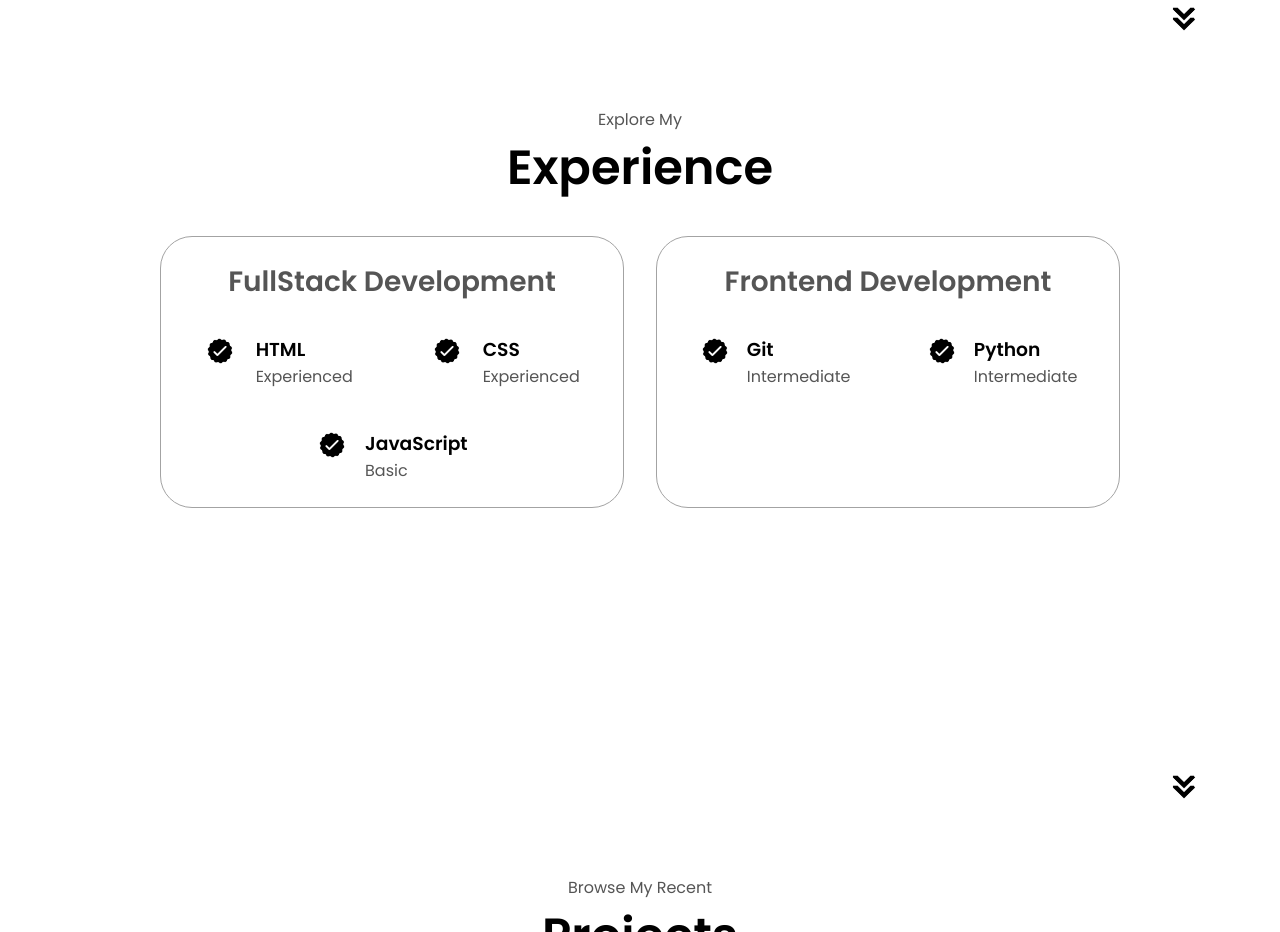
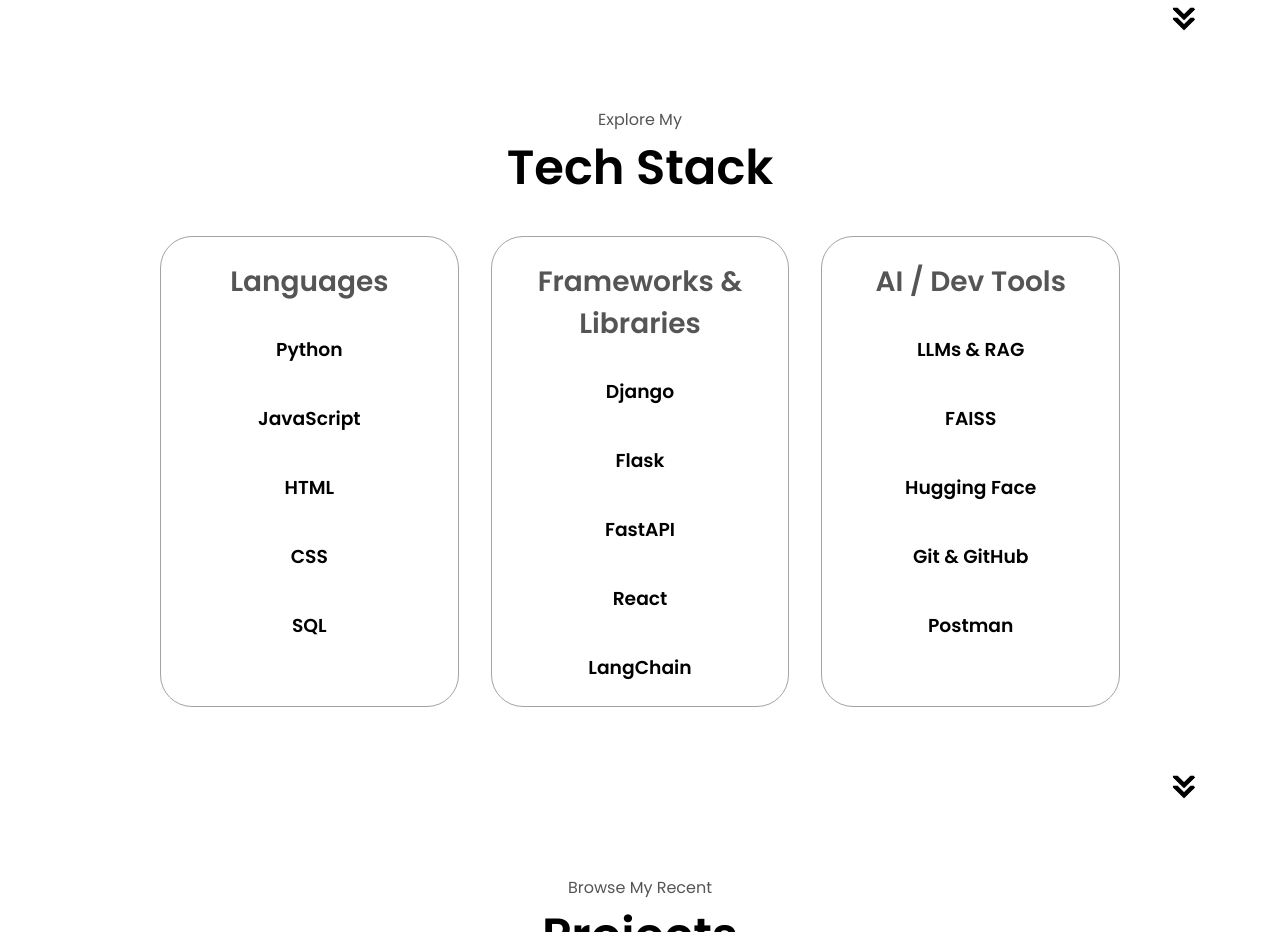
Before and after one commit to adithyankanair/personnel-portfollio-2, a plain HTML site: page index.html in a window 1280 px wide. Shown: the part 1589-2521 px from the top of the page. Drawn offline with Linux system fonts and the light colour scheme.

Commit message:
updated resume

```diff
--- a/index.html
+++ b/index.html
@@ -47,7 +47,7 @@
         <div class="btn-container">
           <button
             class="btn btn-color-2"
-            onclick="window.open('./assets/Resume-ats.pdf')"
+            onclick="window.open('./assets/ATS-resume.pdf')"
           >
             Download CV
           </button>
@@ -119,72 +119,37 @@
     </section>
     <section id="experience">
   <p class="section__text__p1">Explore My</p>
-      <h1 class="title">Experience</h1>
+  <h1 class="title">Tech Stack</h1>
   <div class="experience-details-container">
     <div class="about-containers">
       <div class="details-container">
-            <h2 class="experience-sub-title">FullStack Development</h2>
+        <h2 class="experience-sub-title">Languages</h2>
         <div class="article-container">
-              <article>
-                <img
-                  src="./assets/checkmark.png"
-                  alt="Experience icon"
-                  class="icon"
-                />
-                <div>
-                  <h3>HTML</h3>
-                  <p>Experienced</p>
-                </div>
-              </article>
-              <article>
-                <img
-                  src="./assets/checkmark.png"
-                  alt="Experience icon"
-                  class="icon"
-                />
-                <div>
-                  <h3>CSS</h3>
-                  <p>Experienced</p>
-                </div>
-              </article>
-              <article>
-                <img
-                  src="./assets/checkmark.png"
-                  alt="Experience icon"
-                  class="icon"
-                />
-                <div>
-                  <h3>JavaScript</h3>
-                  <p>Basic</p>
-                </div>
-              </article>
+          <article><h3>Python</h3></article>
+          <article><h3>JavaScript</h3></article>
+          <article><h3>HTML</h3></article>
+          <article><h3>CSS</h3></article>
+          <article><h3>SQL</h3></article>
         </div>
       </div>
       <div class="details-container">
-            <h2 class="experience-sub-title">Frontend Development</h2>
+        <h2 class="experience-sub-title">Frameworks & Libraries</h2>
         <div class="article-container">
-              <article>
-                <img
-                  src="./assets/checkmark.png"
-                  alt="Experience icon"
-                  class="icon"
-                />
-                <div>
-                  <h3>Git</h3>
-                  <p>Intermediate</p>
+          <article><h3>Django</h3></article>
+          <article><h3>Flask</h3></article>
+          <article><h3>FastAPI</h3></article>
+          <article><h3>React</h3></article>
+          <article><h3>LangChain</h3></article>
         </div>
-              </article>
-              <article>
-                <img
-                  src="./assets/checkmark.png"
-                  alt="Experience icon"
-                  class="icon"
-                />
-                <div>
-                  <h3>Python</h3>
-                  <p>Intermediate</p>
       </div>
-              </article>
+      <div class="details-container">
+        <h2 class="experience-sub-title">AI / Dev Tools</h2>
+        <div class="article-container">
+          <article><h3>LLMs & RAG</h3></article>
+          <article><h3>FAISS</h3></article>
+          <article><h3>Hugging Face</h3></article>
+          <article><h3>Git & GitHub</h3></article>
+          <article><h3>Postman</h3></article>
         </div>
       </div>
     </div>
```
Also changed, not shown: 1 other file. Lines whose indentation alone changed are shown as unchanged.
